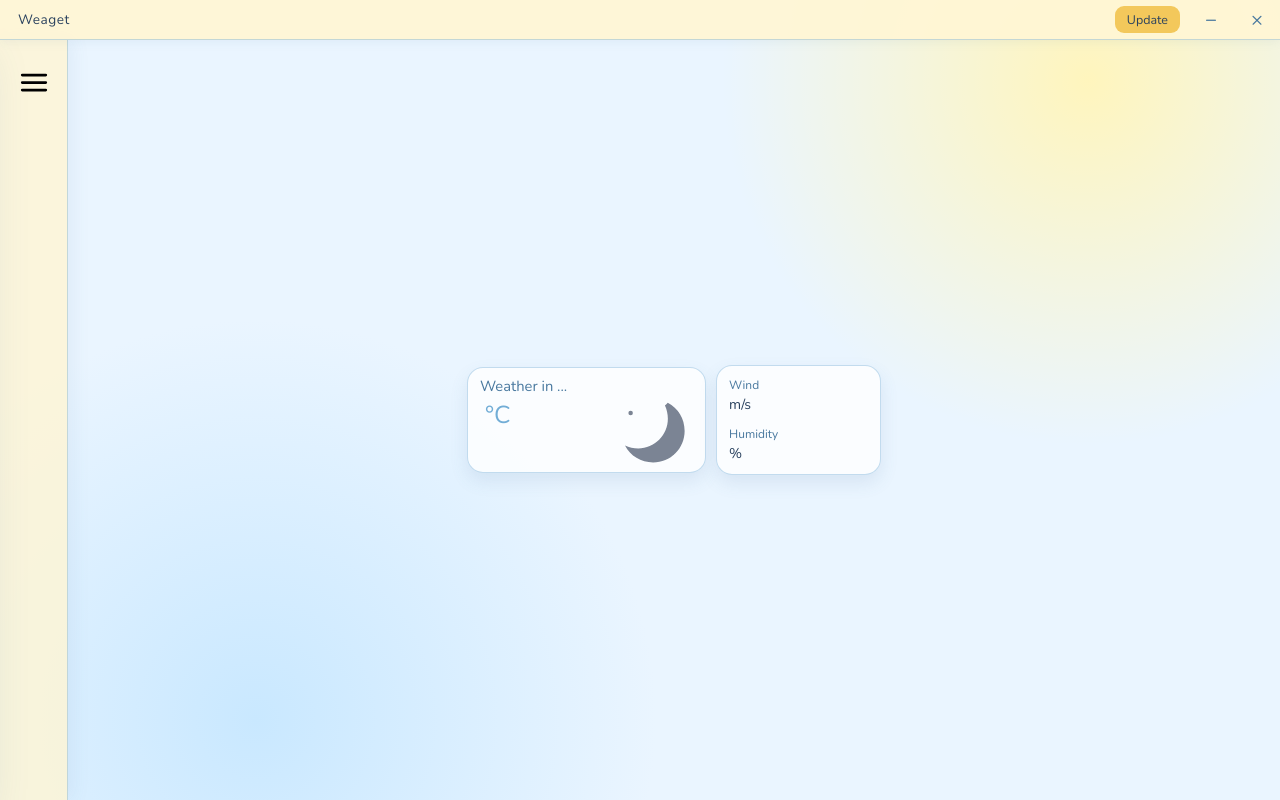
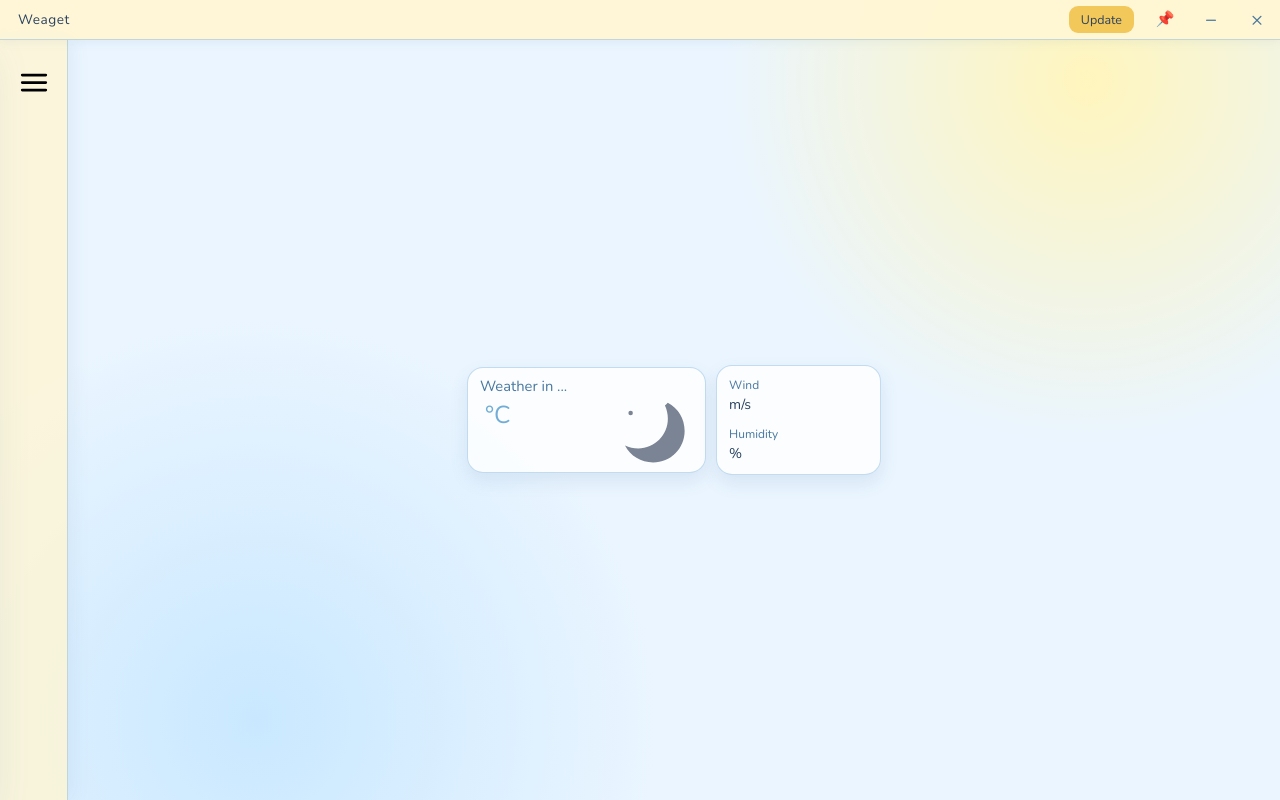
Before and after one commit to IWantSomeFish/weaget, a React (Vite) app in the folder frontend/: page / in a window 1280 px wide. Built offline with nearby package versions, Linux system fonts and the light colour scheme.

Commit message:
pin window button

```diff
--- a/frontend/src/App.css
+++ b/frontend/src/App.css
@@ -37,6 +37,11 @@
     user-select: none;
     -webkit-app-region: drag;
     --wails-draggable: drag;
+}
+
+.titlebar--pinned {
+    -webkit-app-region: no-drag;
+    --wails-draggable: no-drag;
 }
 
 .titlebar__name {
@@ -88,6 +93,15 @@
 }
 
 .titlebar__button:hover { background: var(--blue-100); }
+
+.titlebar__pin {
+    font-size: .95rem;
+}
+
+.titlebar__pin--active {
+    background: var(--yellow-300);
+    color: var(--blue-900);
+}
 
 .titlebar__button--close:hover {
     background: #ef7f78;
--- a/frontend/src/App.tsx
+++ b/frontend/src/App.tsx
@@ -42,6 +42,7 @@ function App() {
     }
     const [weather, setWeather] = useState<internal.CurrentWeather>(new internal.CurrentWeather);
     const [sidebarOpen, setSidebarOpen] = useState(false);
+    const [windowPinned, setWindowPinned] = useState(false);
     const [tempratureUnit, setTempUnit] = useState<boolean>(false);
     const [WeatherIcon, setWeatherIcon] = useState<string>('');
     const [config, setConfig] = useState<internal.Config>(new internal.Config);
@@ -68,6 +69,10 @@ function App() {
         setSidebarOpen(!sidebarOpen);
     }
 
+    function toggleWindowPinned() {
+        setWindowPinned(!windowPinned);
+    }
+
     function updateWeather() {
         fetchWeather();
         if (weather) setWeatherIcon(getWeatherIcon(weather.weather_code, Boolean(weather.is_day)));
@@ -75,11 +80,21 @@ function App() {
 
     return (
         <div id="app" className="app">
-            <header className="titlebar">
+            <header className={`titlebar ${windowPinned ? 'titlebar--pinned' : ''}`}>
                 <span className="titlebar__name">Weaget</span>
                 <div className="titlebar__actions">
                     <button className="titlebar__update" type="button" onClick={updateWeather}>Update</button>
                     <div className="titlebar__controls">
+                    <button
+                        className={`titlebar__button titlebar__pin ${windowPinned ? 'titlebar__pin--active' : ''}`}
+                        type="button"
+                        onClick={toggleWindowPinned}
+                        aria-label={windowPinned ? 'Unpin window' : 'Pin window'}
+                        aria-pressed={windowPinned}
+                        title={windowPinned ? 'Unpin window' : 'Pin window'}
+                    >
+                        📌
+                    </button>
                     <button className="titlebar__button" type="button" onClick={WindowMinimise} aria-label="Minimise window">−</button>
                     <button className="titlebar__button titlebar__button--close" type="button" onClick={Quit} aria-label="Close window">×</button>
                     </div>
```
